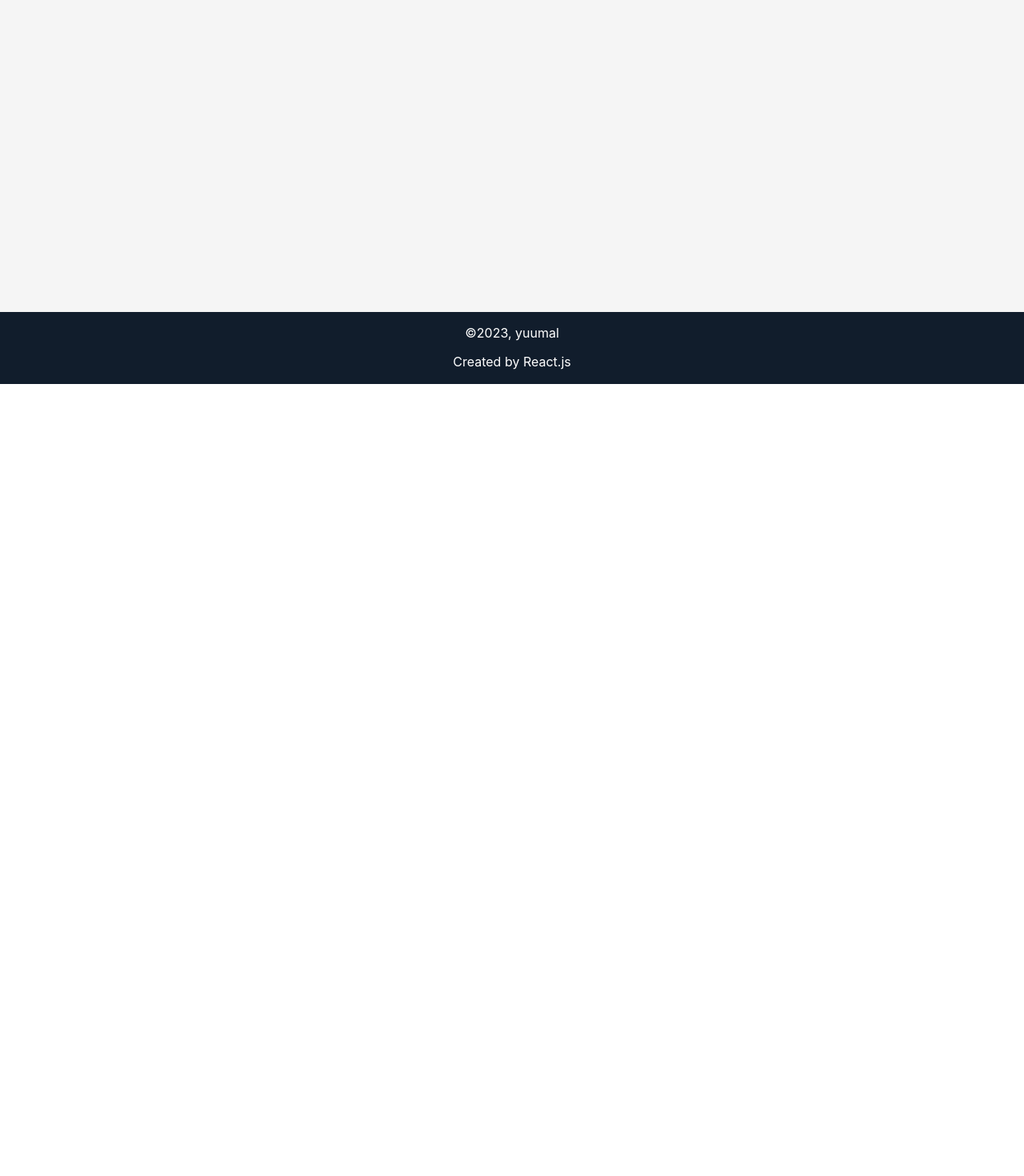
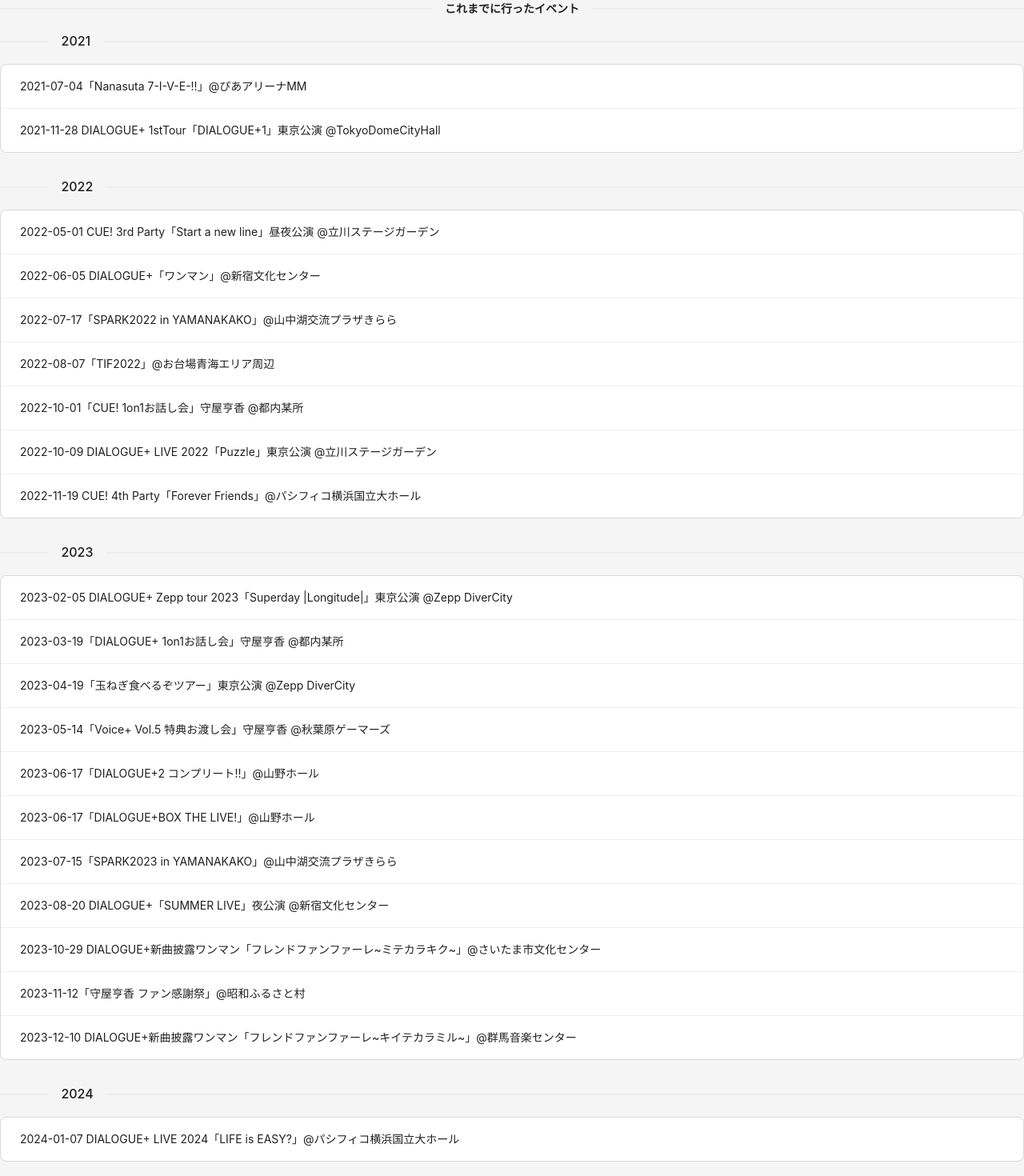
Before and after one commit to h-yki/HomePage-beta, a React (Create React App) app: page /Eventlog in a window 1280 px wide. Shown: the part 320-1790 px from the top of the page at 80% size. Before the commit the page ends 800 px from the top, so only its background shows below. Built offline with nearby package versions, Linux system fonts and the light colour scheme.

Commit message:
色々変更

```diff
--- a/src/About.jsx
+++ b/src/About.jsx
@@ -1,37 +1,75 @@
 import React from 'react';
 import "./styles/About.css";
-import { Card, Space } from 'antd';
+import { List, Divider, Typography } from 'antd';
+
+const { Text } = Typography;
+
+const syozoku = [
+  "筑波大学 情報学群 情報科学類 (2021.04~)",
+  "茨城県立日立第一高等学校 (2018.04~2021.03)",
+];
+const interest = [
+  "コンピュータアーキテクチャ",
+  "組み込みソフトウェア開発",
+  "女性声優",
+];
+const lang = [
+  "C/C++",
+  "JavaScript/TypeScript",
+  "Python"
+];
+const experience = [
+  "アジャイル形式によるチーム開発",
+  "Reactを用いたWebアプリ開発",
+];
 
 const About = () => {
-  const dividerStyle = {
-    fontSize: '1em', // 任意のサイズに調整
-    fontWeight: 'bold', // 必要に応じて太さを調整
-  };
-
   return (
+    <>
     <div className='aboutme'>
-      <h2>About</h2>
-      <Space direction='vertical'>
-        <Card title="所属" style={{width:"100%", zIndex:1}}>
-            <p style={dividerStyle}>筑波大学 情報学群 情報科学類 (2021.04~)</p>
-            <p style={dividerStyle}>茨城県立日立第一高等学校 (2018.04~2021.03)</p>
-        </Card>
-        <Card title="興味" style={{width:"100%", zIndex:1}}>
-          <p style={dividerStyle}>コンピュータアーキテクチャ</p>
-          <p style={dividerStyle}>組み込みソフトウェア開発</p>
-          <p style={dividerStyle}>女性声優</p>
-        </Card>
-        <Card title="言語" style={{width:"100%", zIndex:1}}>
-          <p style={dividerStyle}>C/C++</p>
-          <p style={dividerStyle}>JavaScript/TypeScript</p>
-          <p style={dividerStyle}>Python</p>
-        </Card>
-        <Card title="経験" style={{width:"100%", zIndex:1, marginBottom:"10px"}}>
-          <p style={dividerStyle}>アジャイル形式によるチーム開発</p>
-          <p style={dividerStyle}>Reactを用いたWebアプリ開発</p>
-        </Card>
-      </Space>
+    <h2>About</h2>
+    <Divider orientation="left"><Text strong>所属</Text></Divider>
+    <List
+      size='large'
+      bordered
+      dataSource={syozoku}
+      renderItem={(item) => (
+        <List.Item>{item}</List.Item>
+      )}
+      style={{marginBottom:"30px", backgroundColor:"white"}}
+    />
+    <Divider orientation="left"><Text strong>興味</Text></Divider>
+    <List
+      size='large'
+      bordered
+      dataSource={interest}
+      renderItem={(item) => (
+        <List.Item>{item}</List.Item>
+      )}
+      style={{marginBottom:"30px", backgroundColor:"white"}}
+    />
+    <Divider orientation="left"><Text strong>言語</Text></Divider>
+    <List
+      size='large'
+      bordered
+      dataSource={lang}
+      renderItem={(item) => (
+        <List.Item>{item}</List.Item>
+      )}
+      style={{marginBottom:"30px", backgroundColor:"white"}}
+    />
+    <Divider orientation="left"><Text strong>経験</Text></Divider>
+    <List
+      size='large'
+      bordered
+      dataSource={experience}
+      renderItem={(item) => (
+        <List.Item>{item}</List.Item>
+      )}
+      style={{marginBottom:"30px", backgroundColor:"white"}}
+    />
     </div>
+    </>
   );
 };
 
--- a/src/App.jsx
+++ b/src/App.jsx
@@ -21,7 +21,7 @@
           <Routes>
               <Route path='/' element={<Home />}/>
               <Route path="/about" element={<About />}/>
-              <Route path="/Blog" element={<Eventlog />}/>
+              <Route path="/Eventlog" element={<Eventlog />}/>
               <Route path="/Contact" element={<Contact />}/>
           </Routes>
         </main>
--- a/src/Contact.jsx
+++ b/src/Contact.jsx
@@ -1,8 +1,7 @@
 // Contact.js
 import React from 'react';
-import { Link } from 'react-router-dom';
 import "./styles/Contact.css";
-import { TwitterOutlined, GithubOutlined } from '@ant-design/icons/lib/icons'
+import { TwitterOutlined, GithubOutlined, SpotifyOutlined } from '@ant-design/icons/lib/icons'
 import { Row, Button, Space } from 'antd';
 
 const Contact = () => {
@@ -25,10 +24,16 @@
       <h4>Github</h4>
       <Row justify="center" align="middle">
         <div>
-          <Button key="h-yki" icon={<GithubOutlined />}>
-            <Link to="https://github.com/h-yki" target='_blank'>
-              h-yki
-            </Link>
+          <Button key="h-yki" icon={<GithubOutlined />} href='https://github.com/h-yki' target="_blank">
+            h-yki
+          </Button>
+        </div>
+      </Row>
+      <h4>Spotify</h4>
+      <Row justify="center" align="middle" style={{marginBottom:"30px"}}>
+        <div>
+          <Button key="yuumal" icon={<SpotifyOutlined />} href='https://open.spotify.com/user/19o09qc75t67fyv8ieqhl761b?si=cfJdmmf-RaGZIPaI2O8d5A' target="_blank">
+            yuumal
           </Button>
         </div>
       </Row>
--- a/src/Eventlog.jsx
+++ b/src/Eventlog.jsx
@@ -1,18 +1,89 @@
 // evevtlog.js
 import React from 'react';
-import { BrowserRouter as Router, Route, Routes } from 'react-router-dom';
-import { Card } from 'antd';
+import { Typography, List, Divider } from 'antd';
 import "./styles/Eventlog.css"
+
+const { Text } = Typography;
+
+const data1 = [
+  "2021-07-04「Nanasuta 7-I-V-E-!!」@ぴあアリーナMM",
+  "2021-11-28 DIALOGUE+ 1stTour「DIALOGUE+1」東京公演 @TokyoDomeCityHall",
+];
+
+const data2 = [
+  "2022-05-01 CUE! 3rd Party「Start a new line」昼夜公演 @立川ステージガーデン",
+  "2022-06-05 DIALOGUE+「ワンマン」@新宿文化センター",
+  "2022-07-17「SPARK2022 in YAMANAKAKO」@山中湖交流プラザきらら",
+  "2022-08-07「TIF2022」@お台場青海エリア周辺",
+  "2022-10-01「CUE! 1on1お話し会」守屋亨香 @都内某所",
+  "2022-10-09 DIALOGUE+ LIVE 2022「Puzzle」東京公演 @立川ステージガーデン",
+  "2022-11-19 CUE! 4th Party「Forever Friends」@パシフィコ横浜国立大ホール",
+];
+
+const data3 = [
+  "2023-02-05 DIALOGUE+ Zepp tour 2023「Superday |Longitude|」東京公演 @Zepp DiverCity",
+  "2023-03-19「DIALOGUE+ 1on1お話し会」守屋亨香 @都内某所",
+  "2023-04-19「玉ねぎ食べるぞツアー」東京公演 @Zepp DiverCity",
+  "2023-05-14「Voice+ Vol.5 特典お渡し会」守屋亨香 @秋葉原ゲーマーズ",
+  "2023-06-17「DIALOGUE+2 コンプリート!!」@山野ホール",
+  "2023-06-17「DIALOGUE+BOX THE LIVE!」@山野ホール",
+  "2023-07-15「SPARK2023 in YAMANAKAKO」@山中湖交流プラザきらら",
+  "2023-08-20 DIALOGUE+「SUMMER LIVE」夜公演 @新宿文化センター",
+  "2023-10-29 DIALOGUE+新曲披露ワンマン「フレンドファンファーレ~ミテカラキク~」@さいたま市文化センター",
+  "2023-11-12「守屋亨香 ファン感謝祭」@昭和ふるさと村",
+  "2023-12-10 DIALOGUE+新曲披露ワンマン「フレンドファンファーレ~キイテカラミル~」@群馬音楽センター",
+];
+
+const data4 = [
+  "2024-01-07 DIALOGUE+ LIVE 2024「LIFE is EASY?」@パシフィコ横浜国立大ホール",
+];
 
 const Eventlog = () => {
   return (
-    <div>
-      <h2>Blog</h2>
-      <Card title='テスト' style={{zIndex:-1}}>
-        <p>個人サイトを作った話</p>
-      </Card>
-
-    </div>
+    <>
+    <h2>Event Log</h2>
+    <Divider orientation="center"><Text strong>これまでに行ったイベント</Text></Divider>
+    <Divider orientation="left">2021</Divider>
+    <List
+      size='large'
+      bordered
+      dataSource={data1}
+      renderItem={(item) => (
+        <List.Item>{item}</List.Item>
+      )}
+      style={{marginBottom:"30px", backgroundColor:"white"}}
+    />
+    <Divider orientation="left">2022</Divider>
+    <List
+      size='large'
+      bordered
+      dataSource={data2}
+      renderItem={(item) => (
+        <List.Item>{item}</List.Item>
+      )}
+      style={{marginBottom:"30px", backgroundColor:"white"}}
+    />
+    <Divider orientation="left">2023</Divider>
+    <List
+      size='large'
+      bordered
+      dataSource={data3}
+      renderItem={(item) => (
+        <List.Item>{item}</List.Item>
+      )}
+      style={{marginBottom:"30px", backgroundColor:"white"}}
+    />
+    <Divider orientation="left">2024</Divider>
+    <List
+      size='large'
+      bordered
+      dataSource={data4}
+      renderItem={(item) => (
+        <List.Item>{item}</List.Item>
+      )}
+      style={{marginBottom:"30px", backgroundColor:"white"}}
+    />
+    </>
   );
 };
 
--- a/src/header.jsx
+++ b/src/header.jsx
@@ -48,8 +48,8 @@
                 </a>
               </li>
               <li>
-                <a href="/Blog" style={{ color: 'white' }}>
-                  Blog
+                <a href="/Eventlog" style={{ color: 'white' }}>
+                  Eventlog
                 </a>
               </li>
               <li>
@@ -69,8 +69,8 @@
           <a href="/about" className="menu-link" style={{ color: 'white' }}>
             About
           </a>
-          <a href="/Blog" className="menu-link" style={{ color: 'white' }}>
-            Blog
+          <a href="/Eventlog" className="menu-link" style={{ color: 'white' }}>
+            Eventlog
           </a>
           <a href="/contact" className="menu-link" style={{ color: 'white' }}>
             Contact
--- a/src/styles/About.css
+++ b/src/styles/About.css
@@ -1,8 +1,8 @@
 .rounded-icon {
     margin: 20px;
     border-radius: 50%; /* 丸い形状を適用 */
-    width: 100px; /* アイコン画像の幅を調整（お好みに応じて変更） */
-    height: 100px; /* アイコン画像の高さを調整（お好みに応じて変更） */
+    width: 100px; /* アイコン画像の幅を調整 */
+    height: 100px; /* アイコン画像の高さを調整 */
   }
 
 .schoolhistory{
--- a/src/styles/Home.css
+++ b/src/styles/Home.css
@@ -1,12 +1,12 @@
 /* Home.css */
-.container a{
+/* .container a{
   color: black;
   text-decoration: none;
-}
+} */
 
-.container a:hover{
-  text-decoration: underline;
-}
+/* .container a:hover{
+  text-decoration:orange;
+}  */
 
 .follow{
   list-style:none;
--- a/src/styles/header.css
+++ b/src/styles/header.css
@@ -26,9 +26,9 @@
   color: white;
 }
 
-.logo a:hover{
-  text-decoration: underline;
-}
+/* .logo a:hover{
+  text-decoration:wavy;
+} */
 
 /* ==== ハンバーガーメニューのスタイル ==== */
 .mobile-menu {
@@ -107,7 +107,7 @@
 }
 
 .pc-menu a:hover{
-  text-decoration: underline;
+  color: aqua;
 }
 
 /* ==== モバイルメニューのスタイル ==== */
```
Also changed, not shown: 1 other file (tests, documents, lock files or other folders).
